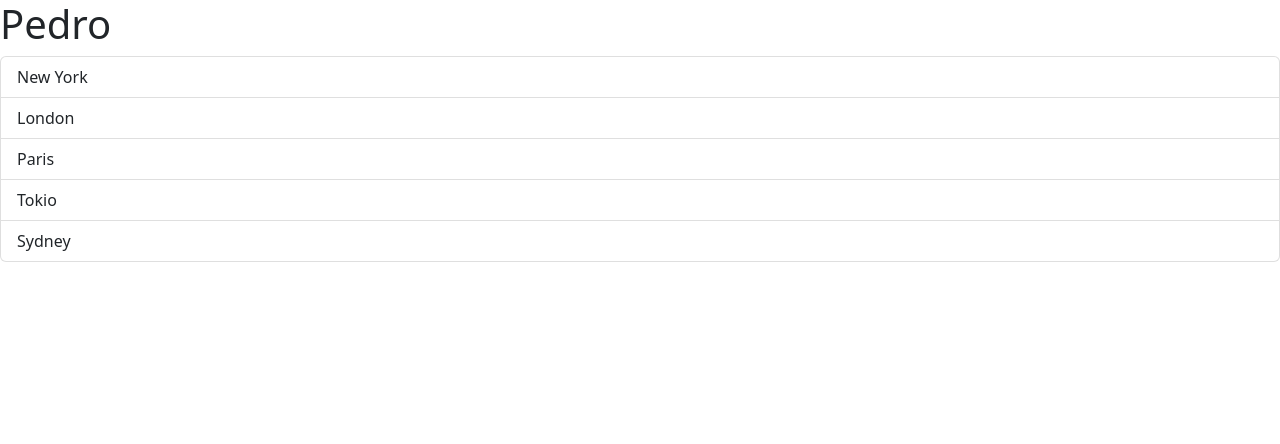
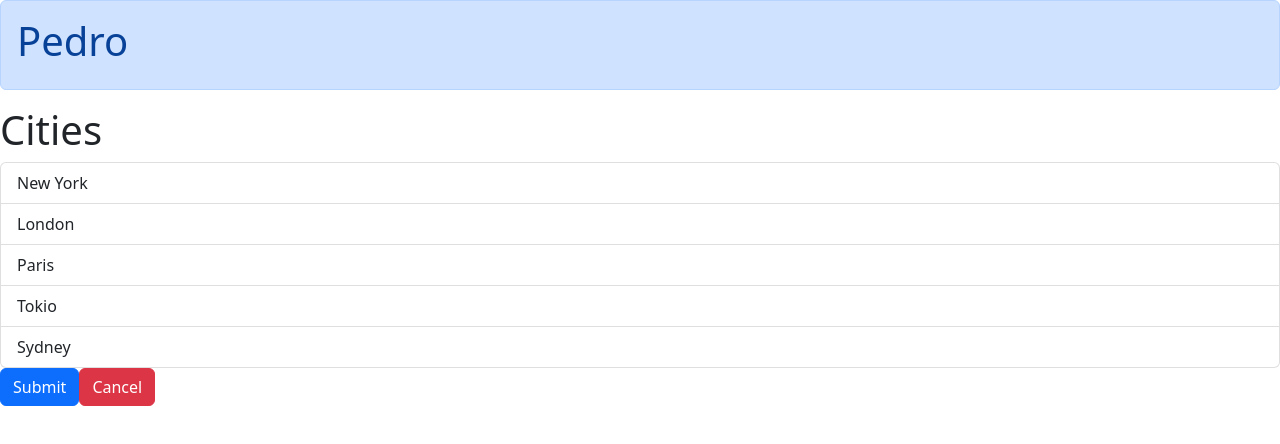
Before and after one commit to rglek/react-app, a React (Vite) app: page / in a window 1280 px wide. Shown: the top 444 px of the page. Built offline with nearby package versions, Linux system fonts and the light colour scheme.

Commit message:
completed

```diff
--- a/src/App.tsx
+++ b/src/App.tsx
@@ -1,11 +1,40 @@
-import { useState } from 'react'
-import reactLogo from './assets/react.svg'
-import './App.css'
-import Message from './Message'
-import ListGroup from './components/ListGroup'
+import { useState } from "react";
+import reactLogo from "./assets/react.svg";
+import "./App.css";
+import Message from "./Message";
+import ListGroup from "./components/ListGroup";
+import Alert from "./components/Alert";
+import Button from "./components/Button";
+let items = ["New York", "London", "Paris", "Tokio", "Sydney"];
 
-const App =() => {
-  return <div><ListGroup/></div>
-}
+const App = () => {
+  const [alertVisible, setAlertVisibility] = useState(false);
+
+  const handleSelectItem = (item: string) => {
+    console.log(item);
+  };
+
+  const handleButtonClick = () => {
+    console.log("click");
+  };
+  return (
+
+    <div>
+      {}
+      <Alert>
+        <h1>Pedro</h1>
+      </Alert>
+      <ListGroup
+        items={items}
+        heading="Cities"
+        onSelectItem={handleSelectItem}
+      />
+      <Button onClick={handleButtonClick}>Submit</Button>
+      <Button onClick={handleButtonClick} color="danger">
+        Cancel
+      </Button>
+    </div>
+  );
+};
 
 export default App;
--- /dev/null
+++ b/src/components/Alert.tsx
@@ -0,0 +1,13 @@
+import React, { ReactNode } from 'react'
+interface Props {
+ children: ReactNode;
+}
+const Alert = ({children}:Props) => {
+  return (
+    <div className="alert alert-primary" role="alert">
+        {children}
+    </div>
+  )
+}
+
+export default Alert
--- /dev/null
+++ b/src/components/Button.tsx
@@ -0,0 +1,17 @@
+import React, { ReactNode } from "react";
+
+interface Props {
+  children: string;
+  color?: "primary" | "secondary" | "danger";
+  onClick: () => void;
+}
+
+const Button = ({ children, onClick, color = "primary" }: Props) => {
+  return (
+    <button className={"btn btn-" + color} onClick={onClick}>
+      {children}
+    </button>
+  );
+};
+
+export default Button;
--- a/src/components/ListGroup.tsx
+++ b/src/components/ListGroup.tsx
@@ -1,19 +1,35 @@
-import { MouseEvent } from "react";
+import { MouseEvent, useState } from "react";
+interface Props {
+  items: string[];
+  heading: string;
+  onSelectItem: (item: string) => void;
+}
 
-const ListGroup = () => {
-  let items = ["New York", "London", "Paris", "Tokio", "Sydney"];
-
+const ListGroup = ({items, heading, onSelectItem}: Props) => {
   const handleClick = (event: MouseEvent) => {
     console.log(event);
   };
 
+  const [selectedIndex, setSelectedInex] = useState(-1);
+
   return (
     <>
-      <h1>Pedro</h1>
+      <h1>{heading}</h1>
       {items.length === 0 && "No items found"}
       <ul className="list-group">
         {items.map((item, index) => (
-          <li className="list-group-item" key={item} onClick={handleClick}>
+          <li
+            className={
+              selectedIndex === index
+                ? "list-group-item active"
+                : "list-group-item"
+            }
+            key={item}
+            onClick={() => {
+              setSelectedInex(index);
+              onSelectItem(item);
+            }}
+          >
             {item}
           </li>
         ))}
--- /dev/null
+++ b/src/components/Message.tsx
@@ -0,0 +1,9 @@
+import React from 'react'
+
+const Message = () => {
+  return (
+    <div>Message</div>
+  )
+}
+
+export default Message
```
